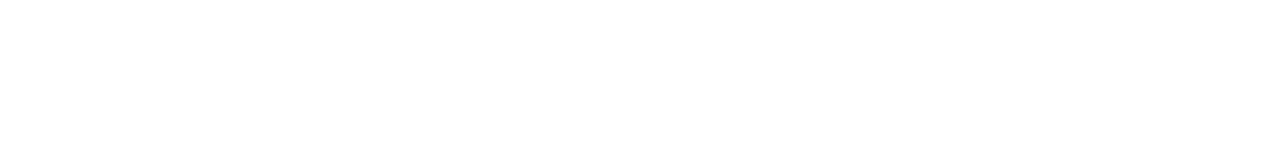
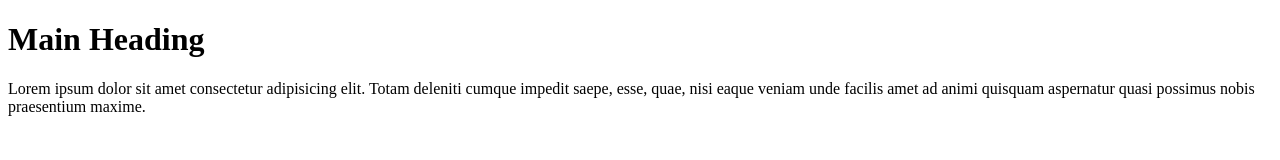
Before and after one commit to NicholasChug/branching-lesson, a plain HTML site: page index.html in a window 1280 px wide. Drawn offline with Linux system fonts and the light colour scheme.

Commit message:
added some base HTML

```diff
--- a/index.html
+++ b/index.html
@@ -7,6 +7,7 @@
   <title>Git branching lesson on test</title>
 </head>
 <body>
-
+  <h1>Main Heading</h1>
+  <p>Lorem ipsum dolor sit amet consectetur adipisicing elit. Totam deleniti cumque impedit saepe, esse, quae, nisi eaque veniam unde facilis amet ad animi quisquam aspernatur quasi possimus nobis praesentium maxime.</p>
 </body>
 </html>
```
